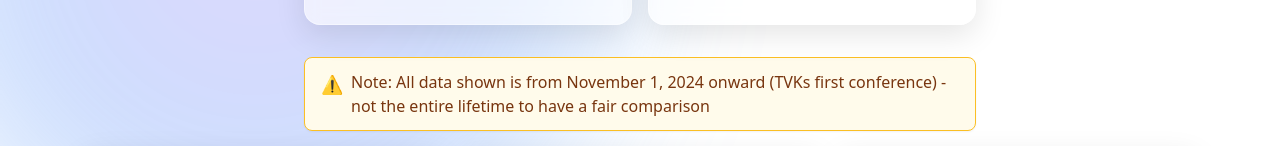
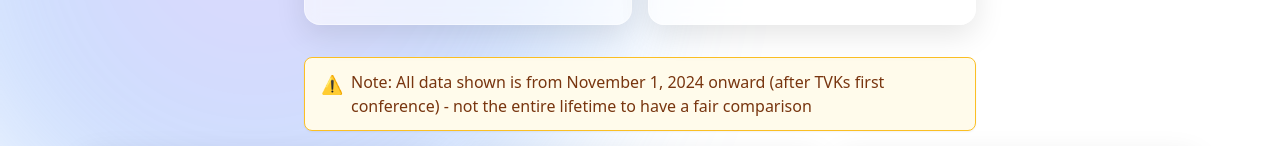
Before and after one commit to CodingOnCoughSyrup/ntk-vs-tvk, a Next.js app: page / in a window 1280 px wide. Shown: the part 315-461 px from the top of the page. Built offline with nearby package versions, Linux system fonts and the light colour scheme; no server answers.

Commit message:
Added after keyword in note

```diff
--- a/pages/index.js
+++ b/pages/index.js
@@ -23,7 +23,7 @@ export default function Home() {
     return () => { active = false; };
   }, []);
 
-  const note = 'Note: All data shown is from November 1, 2024 onward (TVKs first conference) - not the entire lifetime to have a fair comparison';
+  const note = 'Note: All data shown is from November 1, 2024 onward (after TVKs first conference) - not the entire lifetime to have a fair comparison';
 
   const issuesPie = totals ? (
     (typeof totals?.issues?.both === 'number')
```
